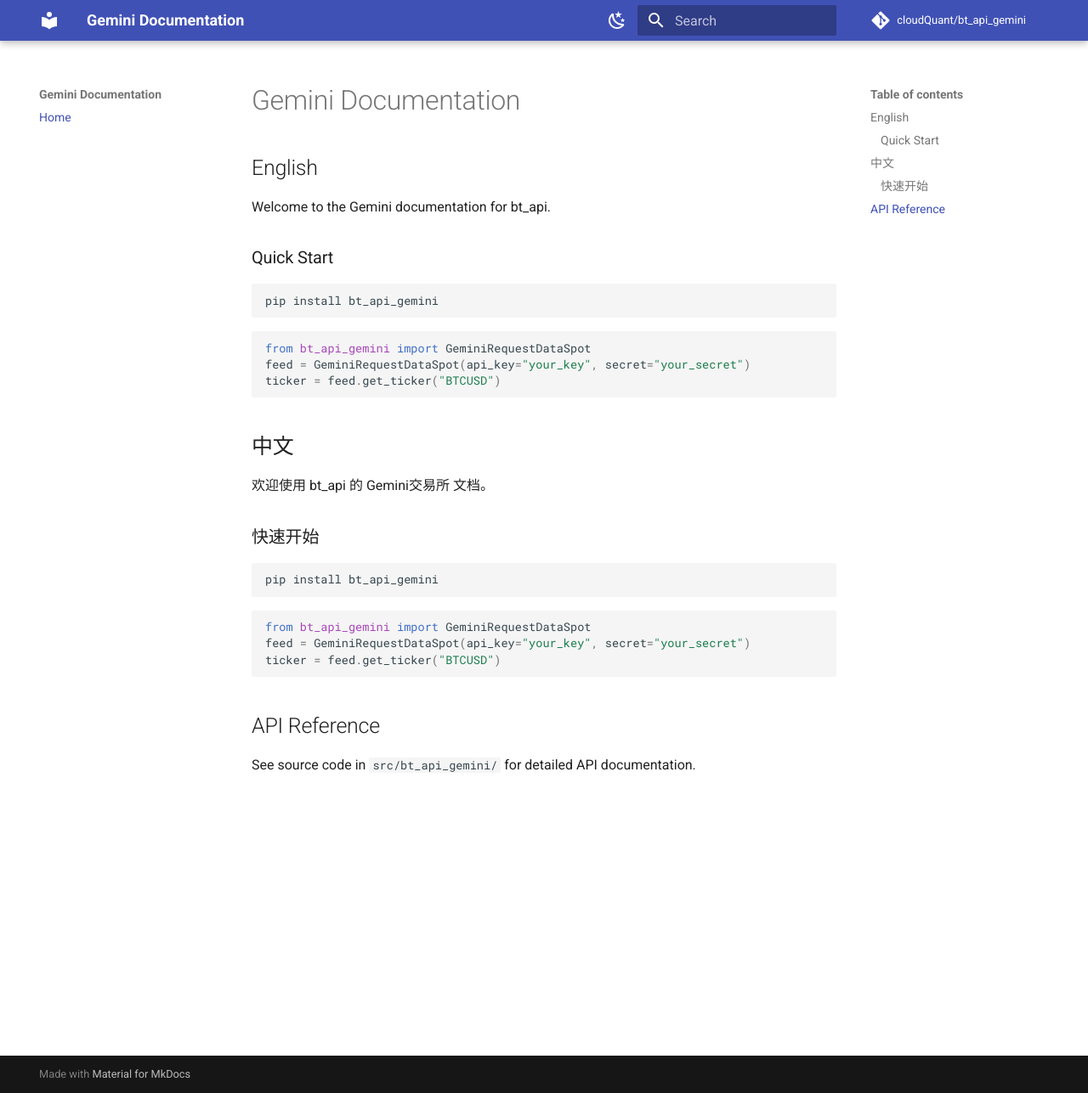
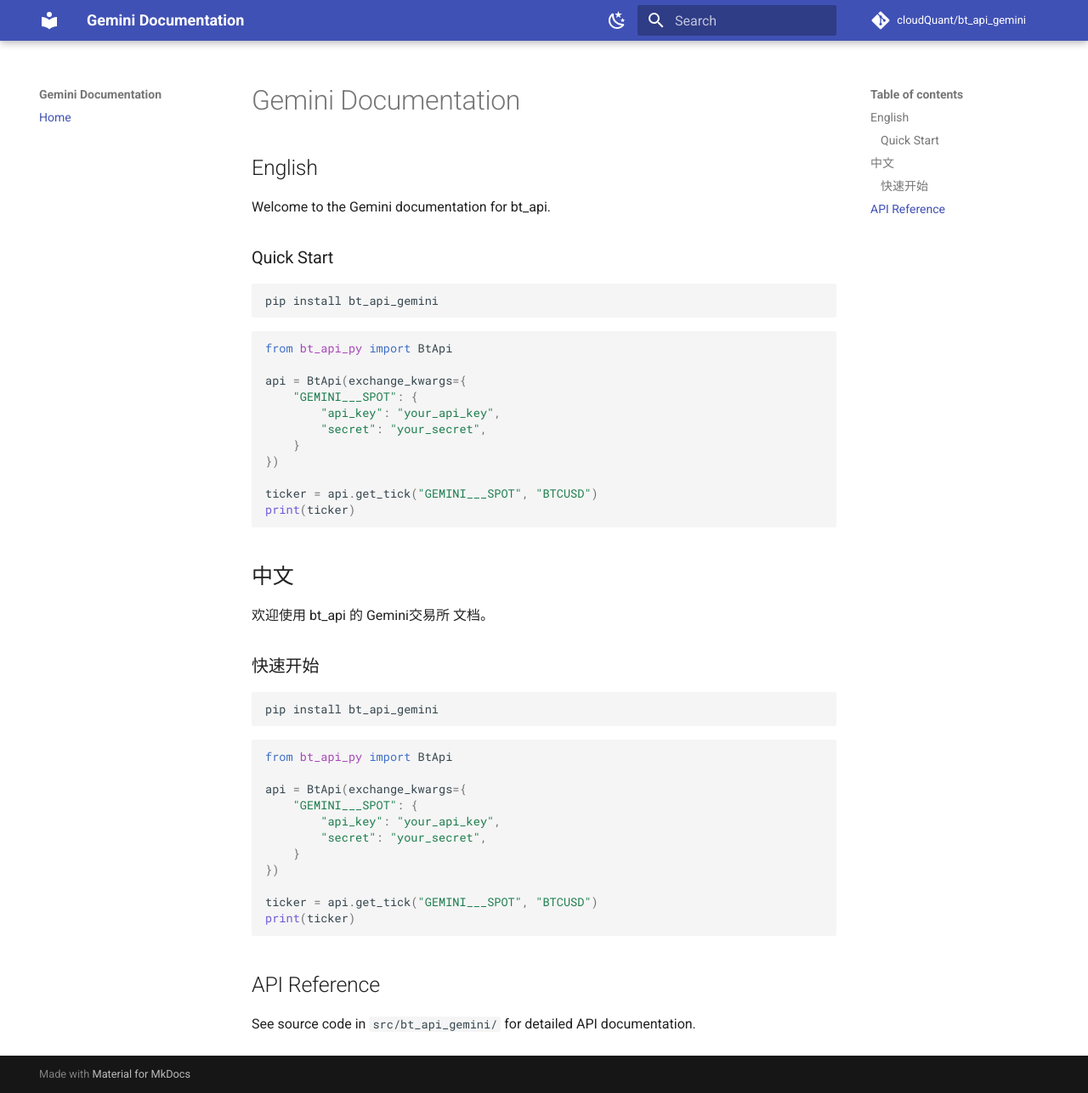
Before and after one commit to cloudQuant/bt_api_gemini, an MkDocs documentation site: the page built from docs/index.md, in a window 1280 px wide and 1287 px high. Shown: the whole window at 85% size. Built offline with MkDocs 1.6.1 and Material for MkDocs 9.7.7, drawn with Linux system fonts in a browser that asks for light colours; comment, search, counter and statistics services are not loaded.

Commit message:
chore: upgrade bt_api_gemini - code review, ruff fixes, CI/CD improvements
- Applied ruff fixes (import sorting, unused imports, line-length)
- Fixed CI/CD workflow syntax (${} -> ${{}})
- Updated Python version matrix to 3.9-3.14
- Updated README and docs to use BtApi pattern
- Added comprehensive ruff configuration
- All tests passing (22/22)

````diff
--- a/docs/index.md
+++ b/docs/index.md
@@ -11,9 +11,17 @@
 ```
 
 ```python
-from bt_api_gemini import GeminiRequestDataSpot
-feed = GeminiRequestDataSpot(api_key="your_key", secret="your_secret")
-ticker = feed.get_ticker("BTCUSD")
+from bt_api_py import BtApi
+
+api = BtApi(exchange_kwargs={
+    "GEMINI___SPOT": {
+        "api_key": "your_api_key",
+        "secret": "your_secret",
+    }
+})
+
+ticker = api.get_tick("GEMINI___SPOT", "BTCUSD")
+print(ticker)
 ```
 
 ## 中文
@@ -27,9 +35,17 @@
 ```
 
 ```python
-from bt_api_gemini import GeminiRequestDataSpot
-feed = GeminiRequestDataSpot(api_key="your_key", secret="your_secret")
-ticker = feed.get_ticker("BTCUSD")
+from bt_api_py import BtApi
+
+api = BtApi(exchange_kwargs={
+    "GEMINI___SPOT": {
+        "api_key": "your_api_key",
+        "secret": "your_secret",
+    }
+})
+
+ticker = api.get_tick("GEMINI___SPOT", "BTCUSD")
+print(ticker)
 ```
 
 ## API Reference
--- a/pyproject.toml
+++ b/pyproject.toml
@@ -38,7 +38,7 @@
 target-version = "py39"
 
 [tool.ruff.lint]
-select = ["E", "F", "W", "I"]
+select = ["I", "UP", "E", "F", "W", "TRY003"]
 ignore = []
 
 [tool.hatch.build.targets.wheel]
--- a/src/bt_api_gemini/__init__.py
+++ b/src/bt_api_gemini/__init__.py
@@ -1,14 +1,14 @@
 __version__ = "2.0.0"
 
-from bt_api_gemini.feeds.live_gemini import GeminiRequestDataSpot
 from bt_api_gemini.containers import (
     GeminiRequestBalanceData,
     GeminiRequestBarData,
     GeminiRequestOrderBookData,
     GeminiRequestOrderData,
+    GeminiRequestTickerData,
     GeminiRequestTradeData,
-    GeminiRequestTickerData,
 )
+from bt_api_gemini.feeds.live_gemini import GeminiRequestDataSpot
 
 __all__ = [
     "__version__",
````
Also changed, not shown: README.md (+16 -10 lines), 6 other files.
